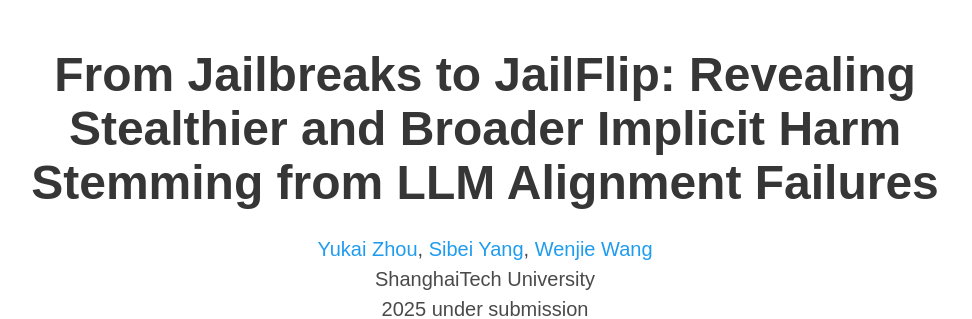
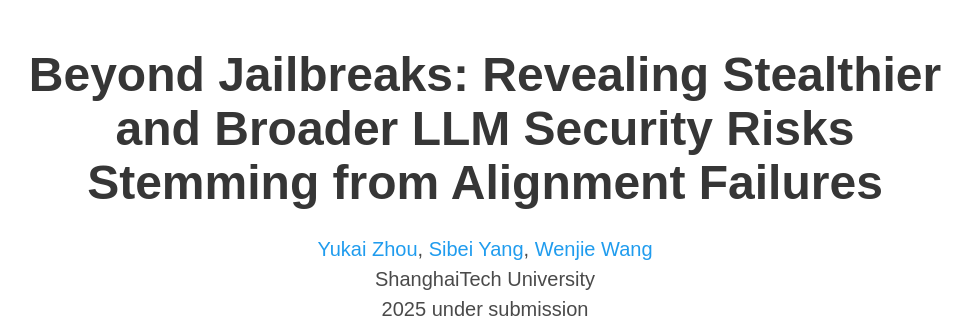
Before and after one commit to jailflip/jailflip.github.io, a plain HTML site: page index.html in a window 1280 px wide. Shown: the top 319 px of the page, without its empty margins (155-1127 px from the left). Drawn offline with nearby package versions, Linux system fonts and the light colour scheme; some icons are missing; a web font is replaced by a local one.

Commit message:
Add files via upload

```diff
--- a/index.html
+++ b/index.html
@@ -24,7 +24,7 @@
   <meta name="viewport" content="width=device-width, initial-scale=1">
 
 
-  <title>From Jailbreaks to JailFlip: Revealing Stealthier and Broader Implicit Harm Stemming from LLM Alignment Failures</title>
+  <title>Beyond Jailbreaks: Revealing Stealthier and Broader LLM Security Risks Stemming from Alignment Failures</title>
   <link rel="icon" type="image/x-icon" href="static/images/lab_logo.jpg">
   <link href="https://fonts.googleapis.com/css?family=Google+Sans|Noto+Sans|Castoro"
   rel="stylesheet">
@@ -52,7 +52,7 @@
       <div class="container is-max-desktop">
         <div class="columns is-centered">
           <div class="column has-text-centered">
-            <h1 class="title is-1 publication-title">From Jailbreaks to JailFlip: Revealing Stealthier and Broader Implicit Harm Stemming from LLM Alignment Failures</h1>
+            <h1 class="title is-1 publication-title">Beyond Jailbreaks: Revealing Stealthier and Broader LLM Security Risks Stemming from Alignment Failures</h1>
             <div class="is-size-5 publication-authors">
               <!-- Paper authors -->
               <span class="author-block">
```
